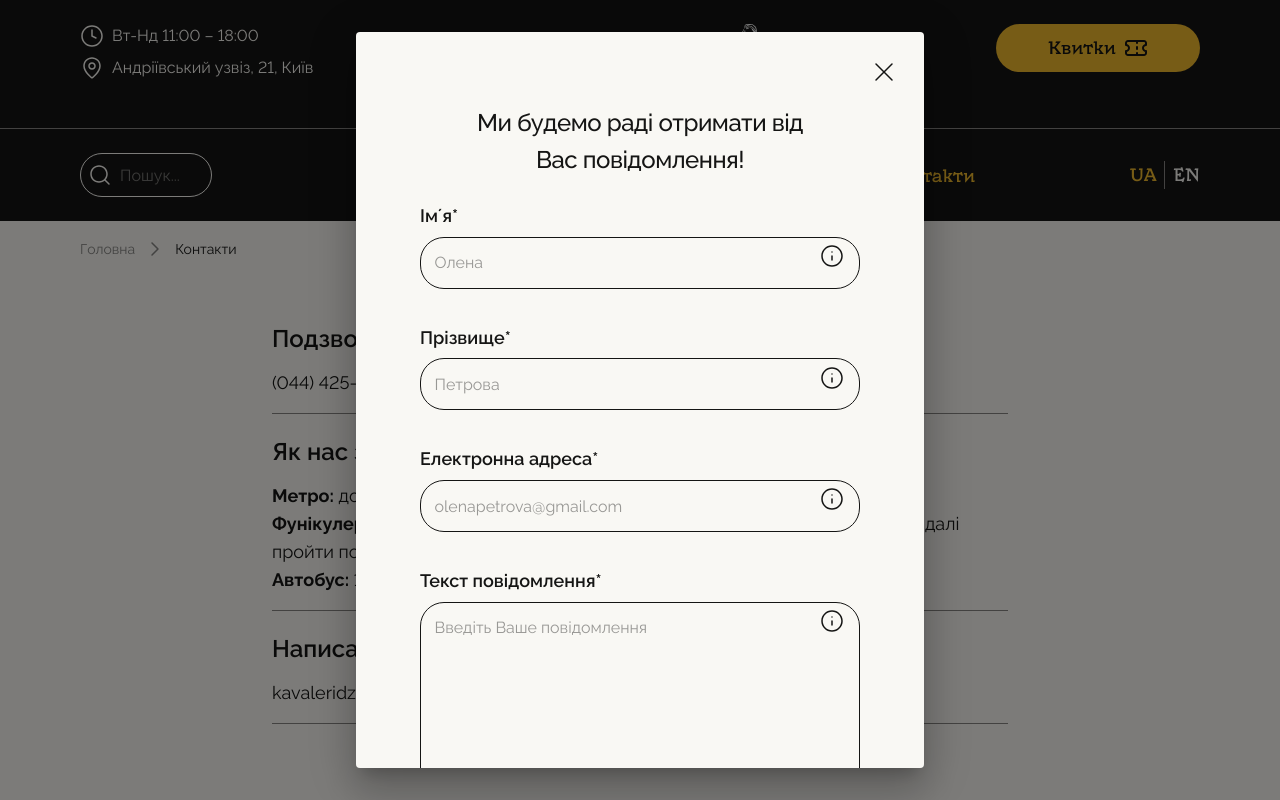
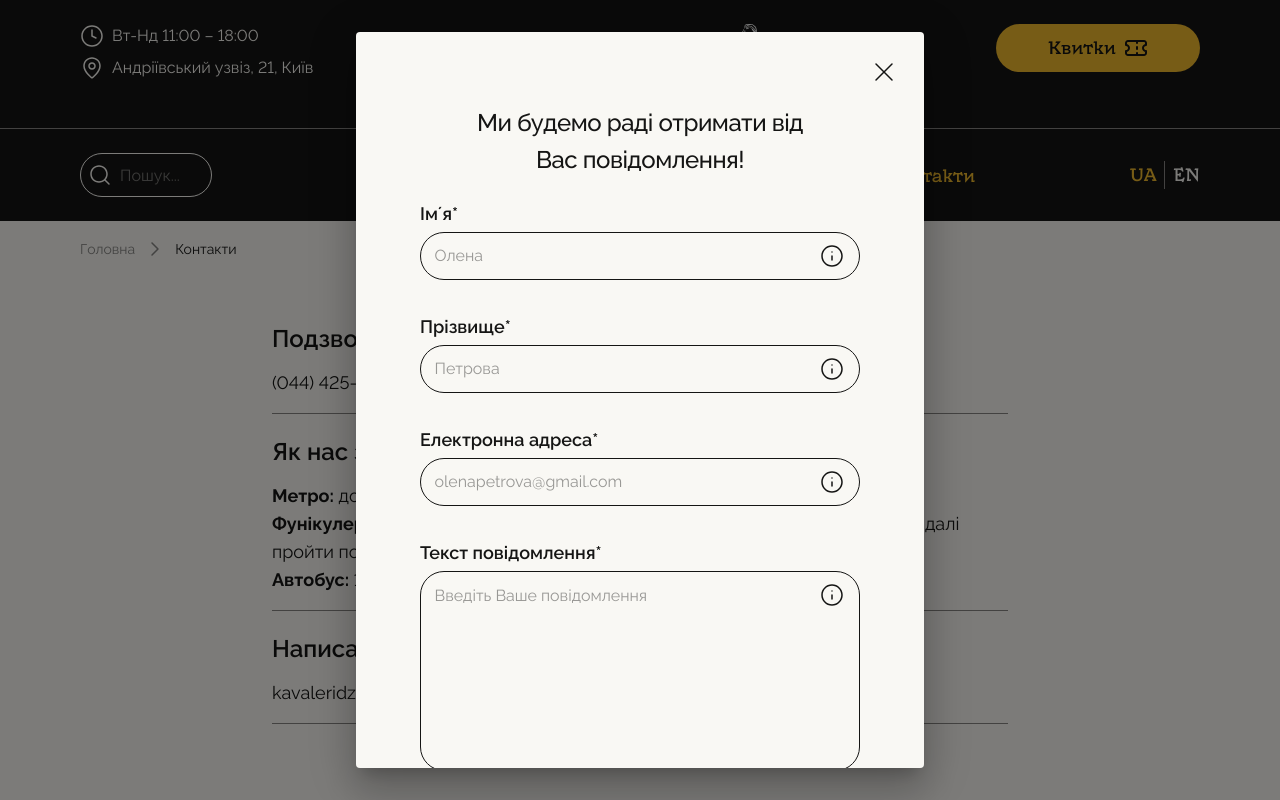
Before and after one commit to web-synergy/museum-main, a React (Vite) app: page /contacts in a window 1280 px wide. Both pictures are taken after a click on the button "kavaleridzemuseum@gmail.com". Shown: the top 800 px of the page. Built offline with nearby package versions, Linux system fonts and the light colour scheme.

Commit message:
fix spacing

```diff
--- a/src/components/Form/InputForm.tsx
+++ b/src/components/Form/InputForm.tsx
@@ -50,7 +50,13 @@ const InputForm: FC<InputFormProps> = ({ placeholder, control, name, alert, labe
     <Box sx={{ position: 'relative', color: { color } }}>
       <InputLabel
         htmlFor={name}
-        sx={{ p: '0px', marginBottom: '8px', color: 'inherit', fontSize: { xs: '16px', lg: '18px', fontWeight: '600' } }}>
+        sx={{
+          p: '0px',
+          marginBottom: '8px',
+          color: 'inherit',
+          lineHeight: 'normal',
+          fontSize: { xs: '16px', lg: '18px', fontWeight: '600' },
+        }}>
         {label}
       </InputLabel>
       <Controller
@@ -61,7 +67,8 @@ const InputForm: FC<InputFormProps> = ({ placeholder, control, name, alert, labe
             id={name}
             sx={{
               '& .MuiInputBase-input.MuiOutlinedInput-input': {
-                padding: '0 28px 0 0',
+                height: '19px',
+
                 '&::placeholder': {
                   fontSize: { xs: '14px', md: '16px' },
                 },
@@ -98,10 +105,10 @@ const InputForm: FC<InputFormProps> = ({ placeholder, control, name, alert, labe
             justifyContent: 'flex-start',
             gap: 1,
             color: { color },
-            marginTop: '10px',
+            marginTop: 1,
           }}>
           <SvgSpriteIcon sx={{ fontSize: '20px' }} svgSpriteId="info_icon" />
-          <FormHelperText sx={{ margin: '0px', color: { color }, fontSize: '14px' }}>{error.message}</FormHelperText>
+          <FormHelperText sx={{ lineHeight: 'normal', margin: '0px', color: { color }, fontSize: '14px' }}>{error.message}</FormHelperText>
         </Box>
       )}
     </Box>
```
